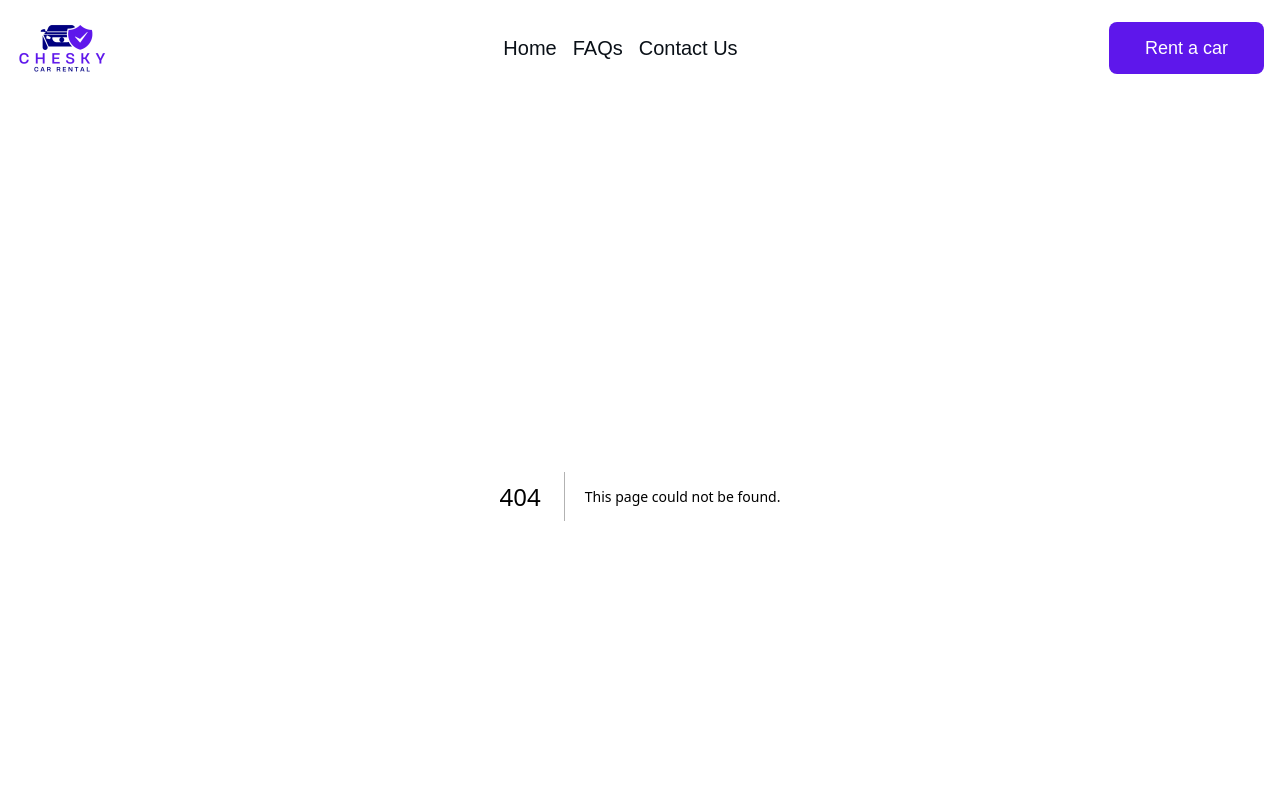
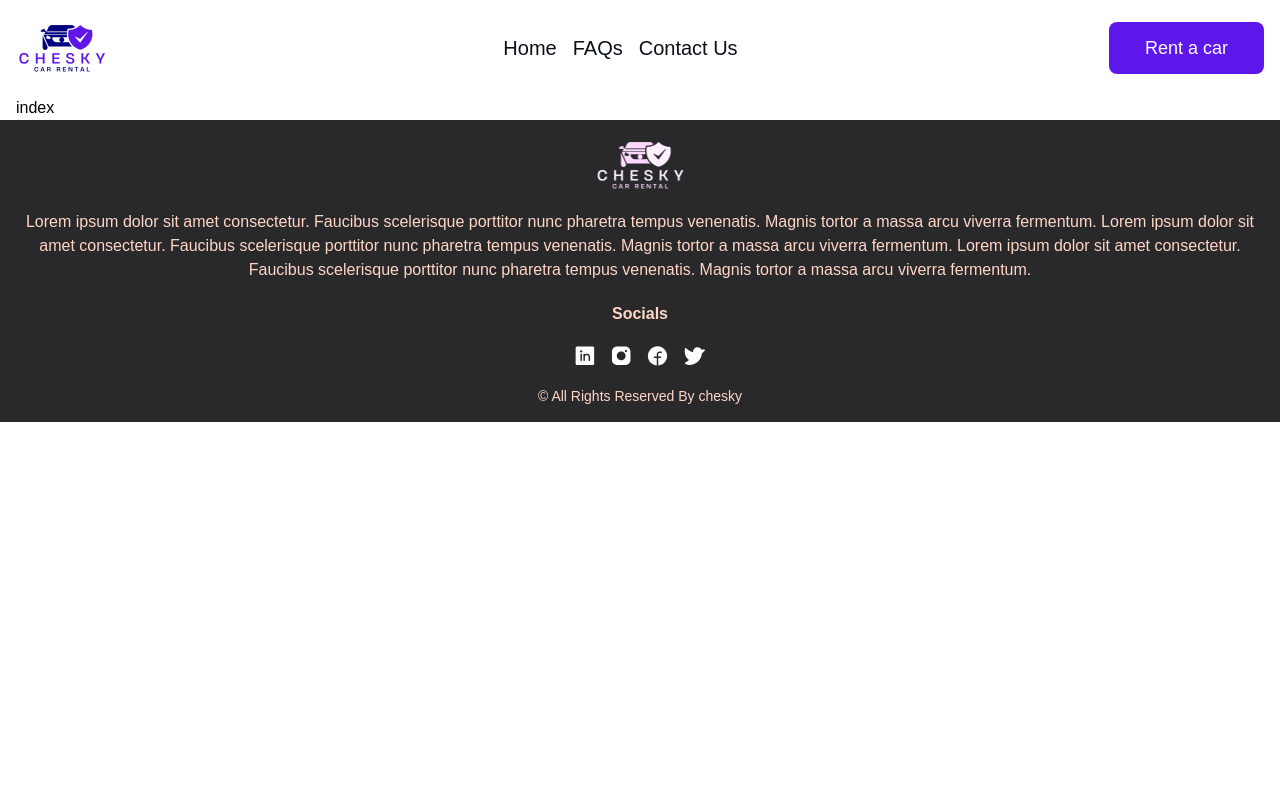
Before and after one commit to AfeezGL/chesky-frontend, a Next.js app: page /cars in a window 1280 px wide. Before the commit this address had no page. Shown: the top 800 px of the page. Built offline with nearby package versions, Linux system fonts and the light colour scheme.

Commit message:
chore: initialized cars page

```diff
--- /dev/null
+++ b/pages/cars/index.jsx
@@ -0,0 +1,3 @@
+export default function Index() {
+  return <div>index</div>;
+}
```
